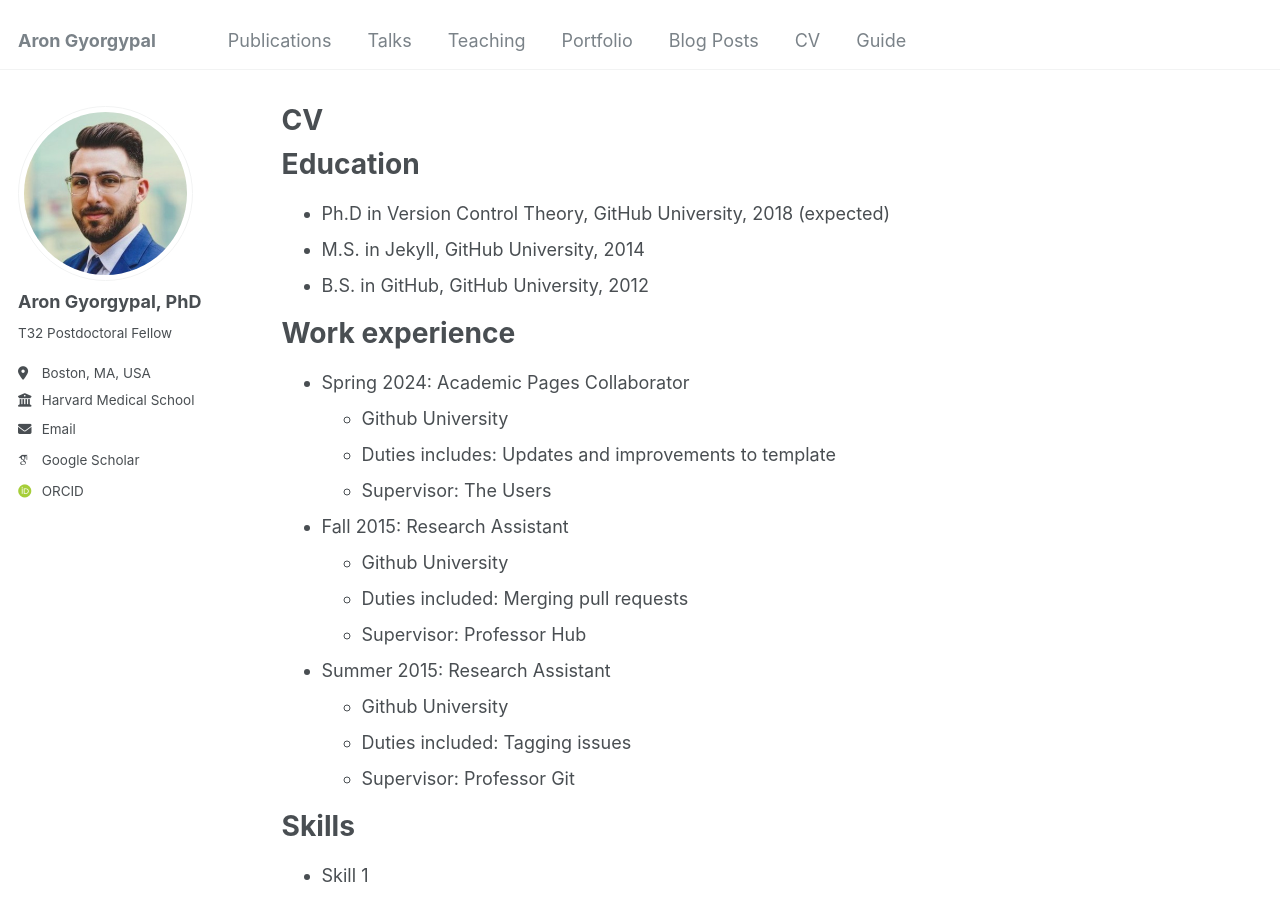
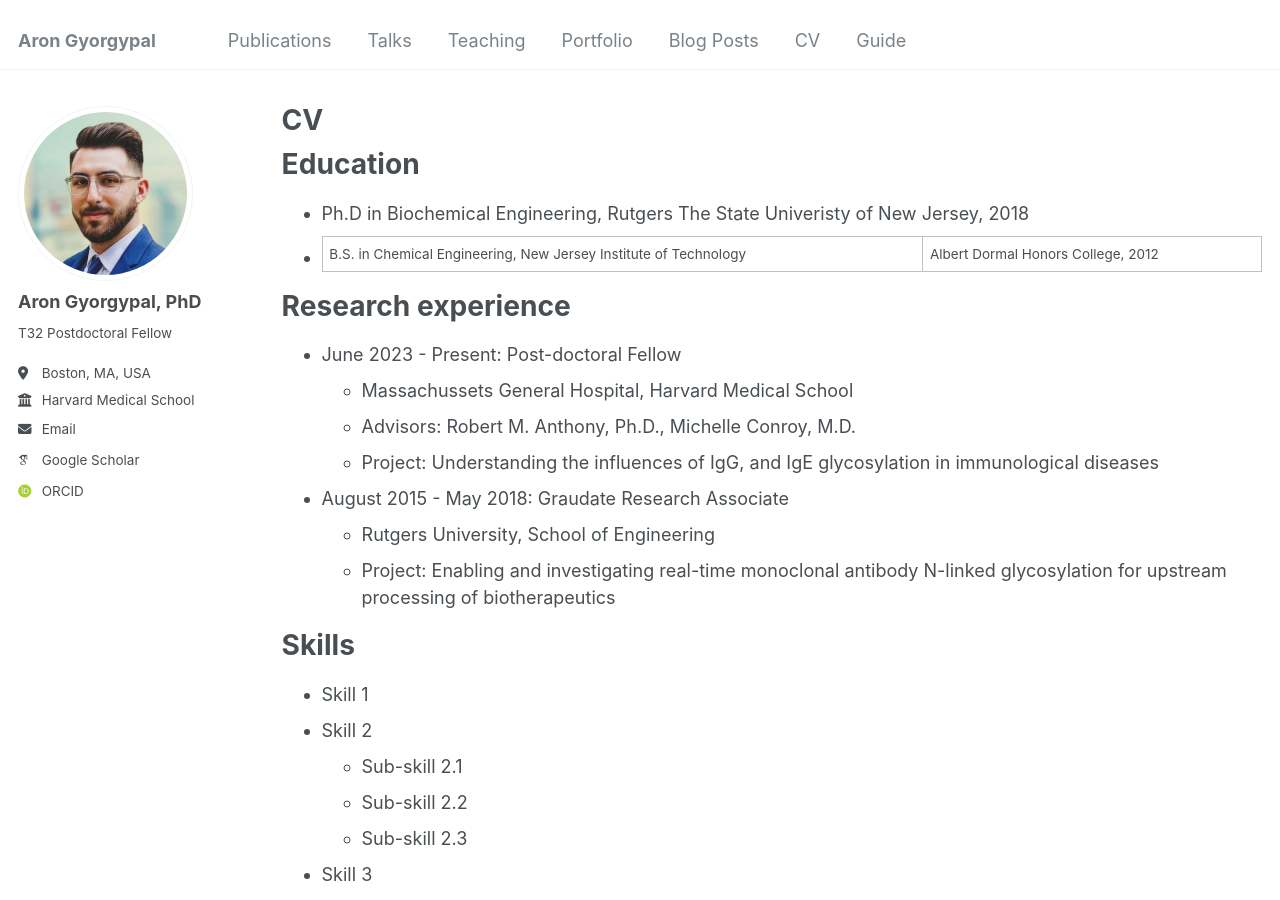
Before and after one commit to AGyorgypal/AGyorgypal.github.io, a Jekyll site: the page built from _pages/cv.md, in a window 1280 px wide and 900 px high. Built offline with Jekyll 4.4.1, drawn with Linux system fonts in a browser that asks for light colours; some web fonts are replaced.

Commit message:
Update cv.md

```diff
--- a/_pages/cv.md
+++ b/_pages/cv.md
@@ -11,26 +11,20 @@ redirect_from:
 
 Education
 ======
-* Ph.D in Version Control Theory, GitHub University, 2018 (expected)
-* M.S. in Jekyll, GitHub University, 2014
-* B.S. in GitHub, GitHub University, 2012
+* Ph.D in Biochemical Engineering, Rutgers The State Univeristy of New Jersey, 2018
+* B.S. in Chemical Engineering, New Jersey Institute of Technology | Albert Dormal Honors College, 2012
 
-Work experience
+Research experience
 ======
-* Spring 2024: Academic Pages Collaborator
-  * Github University
-  * Duties includes: Updates and improvements to template
-  * Supervisor: The Users
+* June 2023 - Present: Post-doctoral Fellow
+  * Massachussets General Hospital, Harvard Medical School
+  * Advisors: Robert M. Anthony, Ph.D., Michelle Conroy, M.D.
+  * Project: Understanding the influences of IgG, and IgE glycosylation in immunological diseases
 
-* Fall 2015: Research Assistant
-  * Github University
-  * Duties included: Merging pull requests
-  * Supervisor: Professor Hub
+* August 2015 - May 2018: Graudate Research Associate
+  * Rutgers University, School of Engineering
+  * Project: Enabling and investigating real-time monoclonal antibody N-linked glycosylation for upstream processing of biotherapeutics
 
-* Summer 2015: Research Assistant
-  * Github University
-  * Duties included: Tagging issues
-  * Supervisor: Professor Git
 
 Skills
 ======
```
